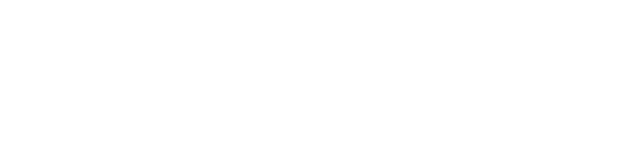
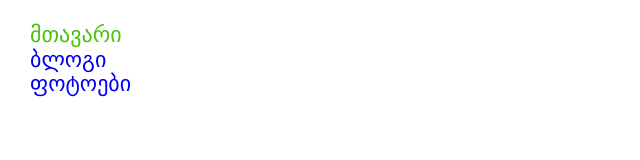
Before and after one commit to AlinBreg/lesson-4, a plain HTML site: page index.html in a window 1280 px wide. Shown: the whole page, without its empty margins (0-640 px from the left). Drawn offline with Linux system fonts and the light colour scheme.

Commit message:
added header

```diff
--- a/css/style.css
+++ b/css/style.css
@@ -0,0 +1,12 @@
+nav{
+	font-size:22px;
+	color:#3D58A6;
+	margin-top:24.4px;
+	margin-left:30px;
+}
+li{
+	margin-top:2.2px;
+}
+.active{
+	color:#4AC20E;
+}
--- a/index.html
+++ b/index.html
@@ -6,6 +6,20 @@
 	<title>დავალება 4</title>
 </head>
 <body>
-
+	<header>
+		<nav>
+			<ul>
+				<li>
+					<a class="active" href="index.html">მთავარი</a>
+				</li>
+				<li>
+					<a href="#">ბლოგი</a>
+				</li>
+				<li>
+					<a href="#">ფოტოები</a>
+				</li>
+			</ul>
+		</nav>
+	</header>
 </body>
 </html>
```
